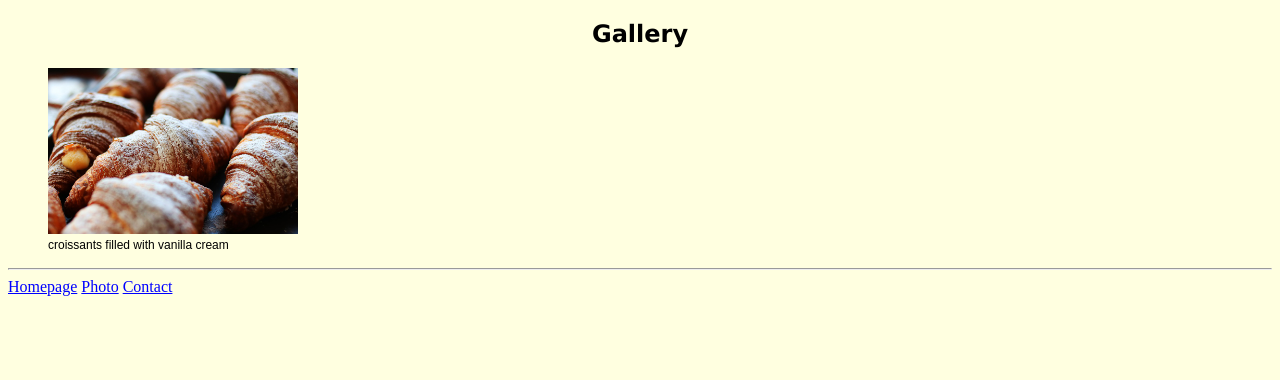
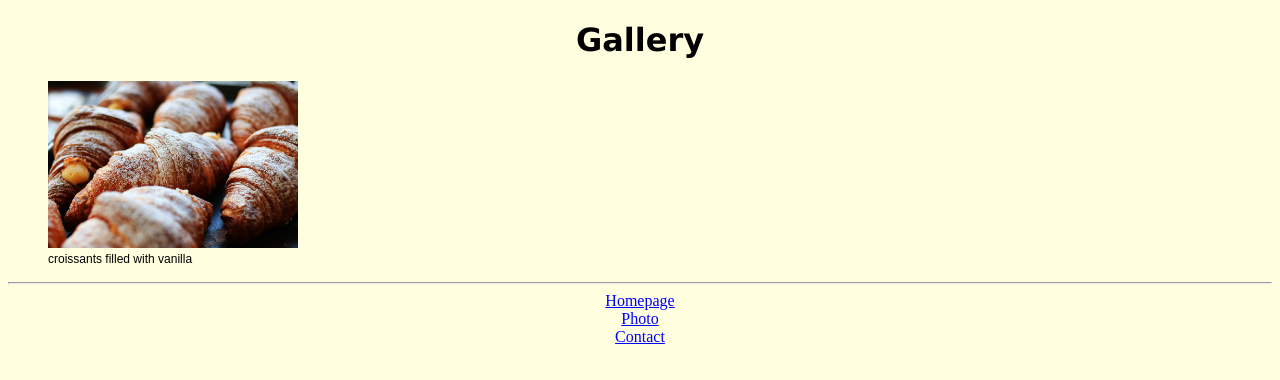
Before and after one commit to lenaguhl/Croissant, a plain HTML site: page photo.html in a window 1280 px wide. Drawn offline with Linux system fonts and the light colour scheme.

Commit message:
update SEO

```diff
--- a/photo.html
+++ b/photo.html
@@ -4,14 +4,14 @@
     <meta charset="UTF-8" />
     <meta http-equiv="X-UA-Compatible" content="IE=edge" />
     <meta name="viewport" content="width=device-width, initial-scale=1.0" />
-    <title>Gallery</title>
-    <link rel="stylesheet" href="styles.css">
+    <title>Gallery | Cafe Croissant</title>
+    <link rel="stylesheet" href="styles.css" />
   </head>
   <body>
-    <h2>Gallery</h2>
+    <h1>Gallery</h1>
     <figure>
-      <img src="photos/croissants.jpg" />
-      <figcaption>croissants filled with vanilla cream</figcaption>
+      <img src="photos/croissants.jpg" alt="croissants filled with vanilla" />
+      <figcaption>croissants filled with vanilla</figcaption>
     </figure>
 
     <hr />
--- a/styles.css
+++ b/styles.css
@@ -2,7 +2,7 @@ body {
   background-color: lightyellow;
 }
 
-h2 {
+h1 {
   font-family: "Lucida Sans", "Lucida Sans Regular", "Lucida Grande",
     "Lucida Sans Unicode", Geneva, Verdana, sans-serif;
   text-align: center;
@@ -19,6 +19,8 @@ img {
 
 a {
   color: blue;
+  display: block;
+  text-align: center;
 }
 
 p {
```
Also changed, not shown: contact.html (+2 -2 lines), index.html (+12 -8 lines).
